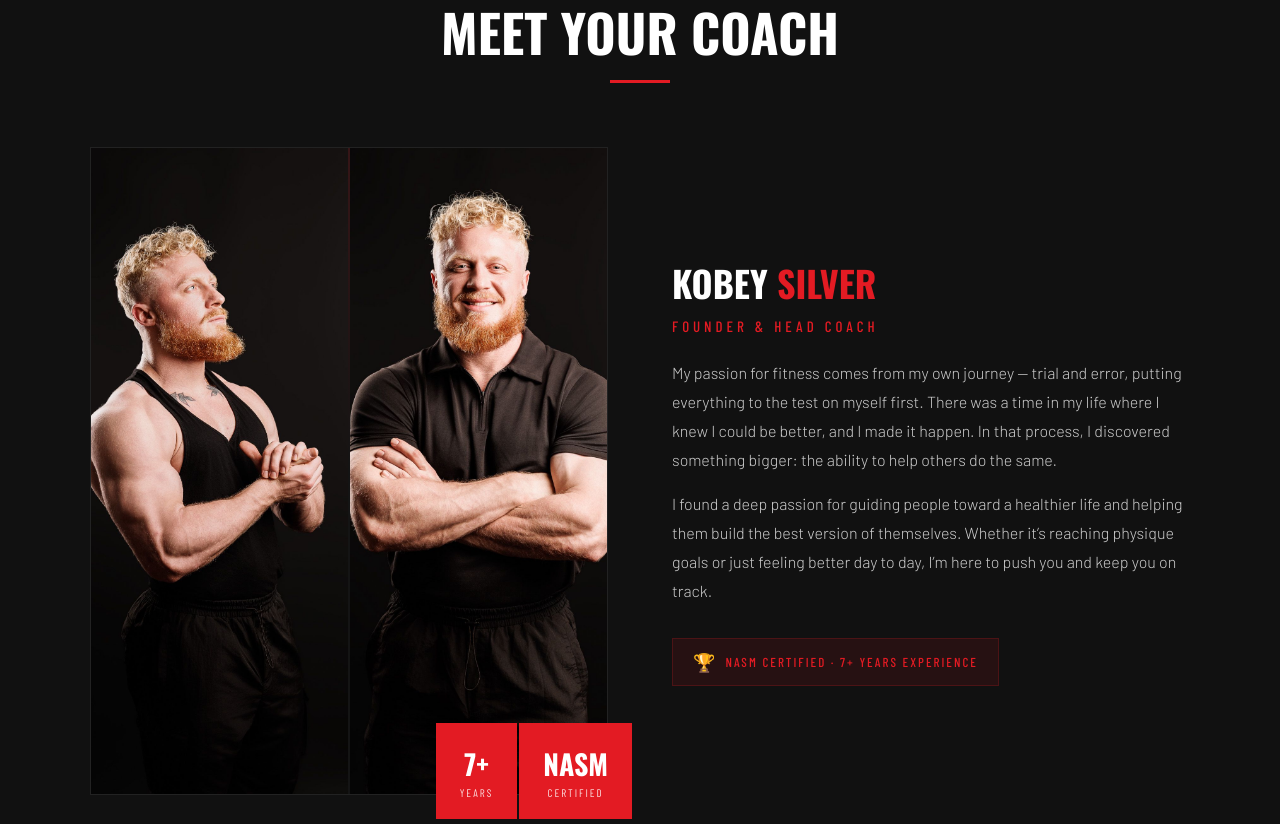
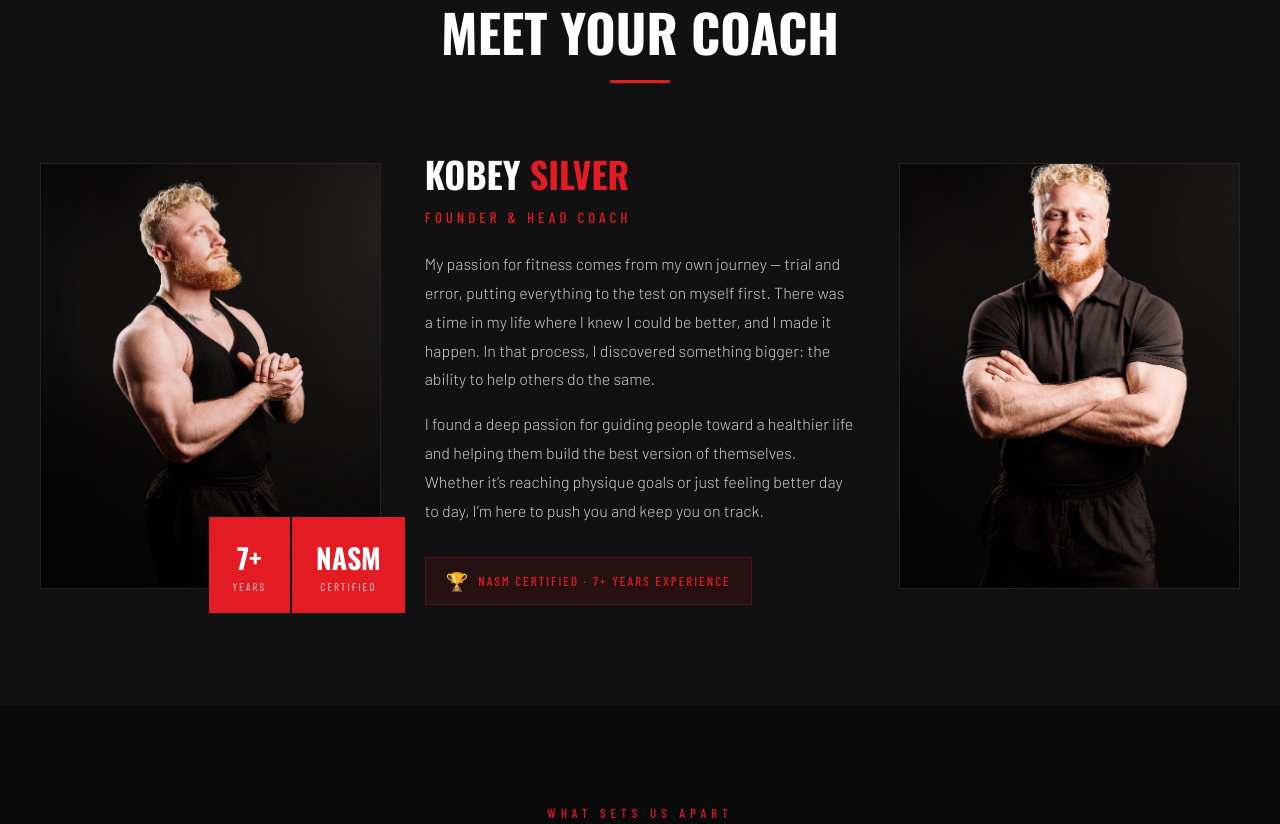
Before and after one commit to dhreyes/fitlabx-site, a website: page public/index.html in a window 1280 px wide. Shown: the part 929-1753 px from the top of the page. Drawn offline with nearby package versions, Linux system fonts and the light colour scheme.

Commit message:
Reposition coach photos around bio

```diff
--- a/public/index.html
+++ b/public/index.html
@@ -302,11 +302,11 @@ body {
 
 /* ==================== ABOUT ==================== */
 .about-grid {
-  max-width: 1100px;
+  max-width: 1240px;
   margin: 0 auto;
   display: grid;
-  grid-template-columns: 1fr 1fr;
-  gap: 64px;
+  grid-template-columns: minmax(240px, 0.95fr) minmax(360px, 1.2fr) minmax(240px, 0.95fr);
+  gap: 44px;
   align-items: center;
 }
 .about-visual { position: relative; }
@@ -339,22 +339,10 @@ body {
   height: 100%;
   object-fit: cover;
 }
-.coach-photo-pair {
-  position: relative;
-  z-index: 1;
-  width: 100%;
-  height: 100%;
-  display: grid;
-  grid-template-columns: repeat(2, minmax(0, 1fr));
-  gap: 2px;
-}
-.coach-photo-pair img {
-  min-width: 0;
-}
-.coach-photo-pair img:first-child {
+.about-visual-left .about-image-frame img {
   object-position: 58% center;
 }
-.coach-photo-pair img:last-child {
+.about-visual-right .about-image-frame img {
   object-position: 50% center;
 }
 .about-stats {
@@ -1046,7 +1034,7 @@ body {
   .nav-links { display: none; }
   .hamburger { display: flex; }
   .mobile-menu { display: flex; }
-  .about-grid { grid-template-columns: 1fr; gap: 40px; }
+  .about-grid { grid-template-columns: 1fr; gap: 40px; max-width: 520px; }
   .about-stats { position: relative; bottom: 0; right: 0; margin-top: 16px; }
   .approach-grid { grid-template-columns: 1fr; }
   .services-grid { grid-template-columns: 1fr; max-width: 420px; }
@@ -1068,7 +1056,6 @@ body {
 @media (max-width: 600px) {
   .nav { padding: 0 20px; }
   .transform-steps { gap: 32px; }
-  .coach-photo-pair { grid-template-columns: 1fr; }
   .transformations-slider { width: calc(100% + 32px); margin: 0 -16px 40px; }
   .transformation-card { width: 280px; }
   .footer-inner { flex-direction: column; text-align: center; }
@@ -1130,12 +1117,9 @@ body {
     <div class="section-line"></div>
   </div>
   <div class="about-grid">
-    <div class="about-visual reveal">
+    <div class="about-visual about-visual-left reveal">
       <div class="about-image-frame">
-        <div class="coach-photo-pair">
-          <img src="/coach-left.jpeg" alt="Coach Kobey Silver looking left in a black training tank">
-          <img src="/coach-right.jpeg" alt="Coach Kobey Silver smiling in a black polo">
-        </div>
+        <img src="/coach-left.jpeg" alt="Coach Kobey Silver looking left in a black training tank">
       </div>
       <div class="about-stats">
         <div class="about-stat">
@@ -1156,6 +1140,11 @@ body {
       <div class="about-cert">
         <span style="font-size:18px">&#127942;</span>
         <span class="about-cert-text">NASM Certified &middot; 7+ Years Experience</span>
+      </div>
+    </div>
+    <div class="about-visual about-visual-right reveal">
+      <div class="about-image-frame">
+        <img src="/coach-right.jpeg" alt="Coach Kobey Silver smiling in a black polo">
       </div>
     </div>
   </div>
```
